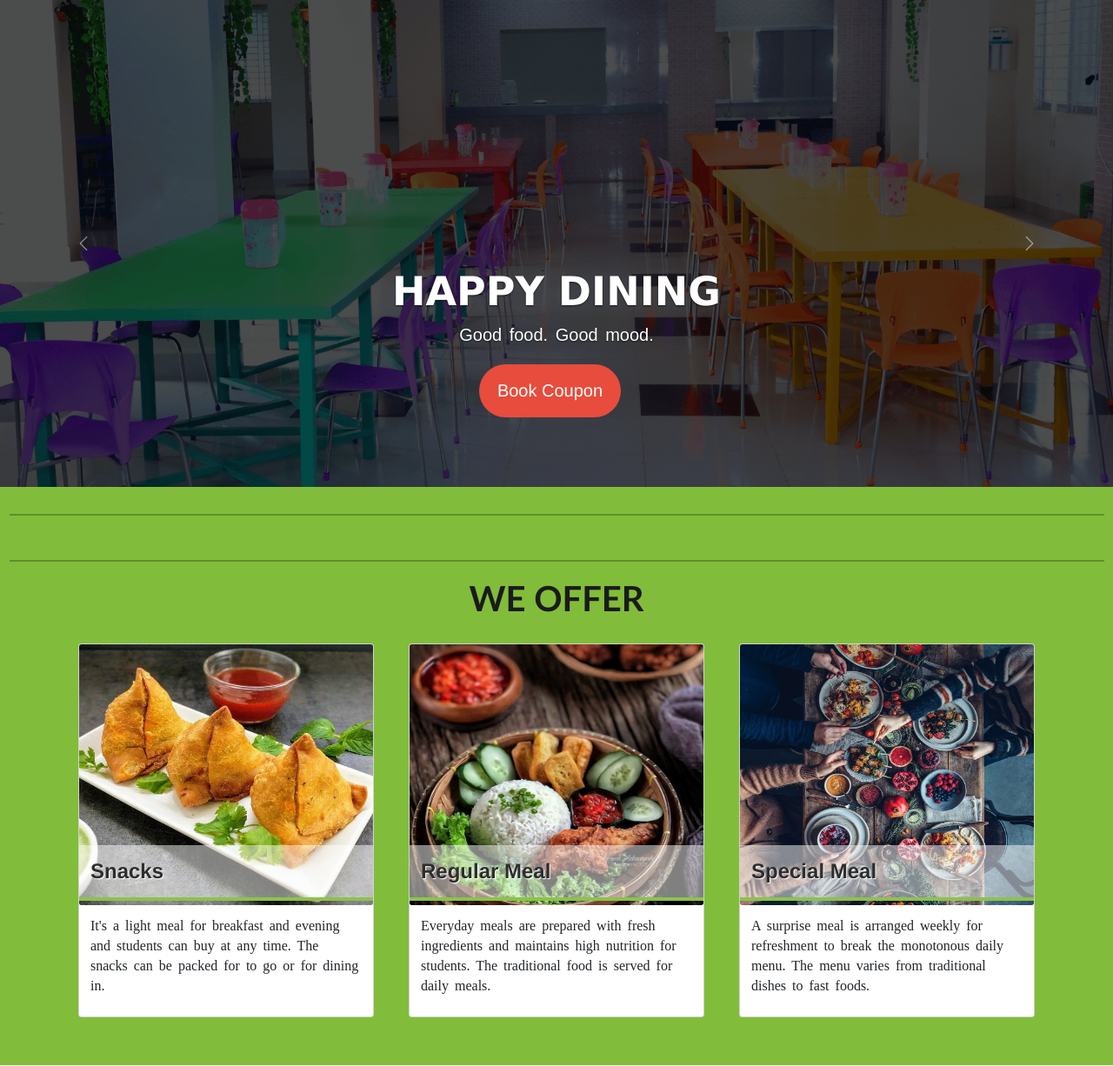
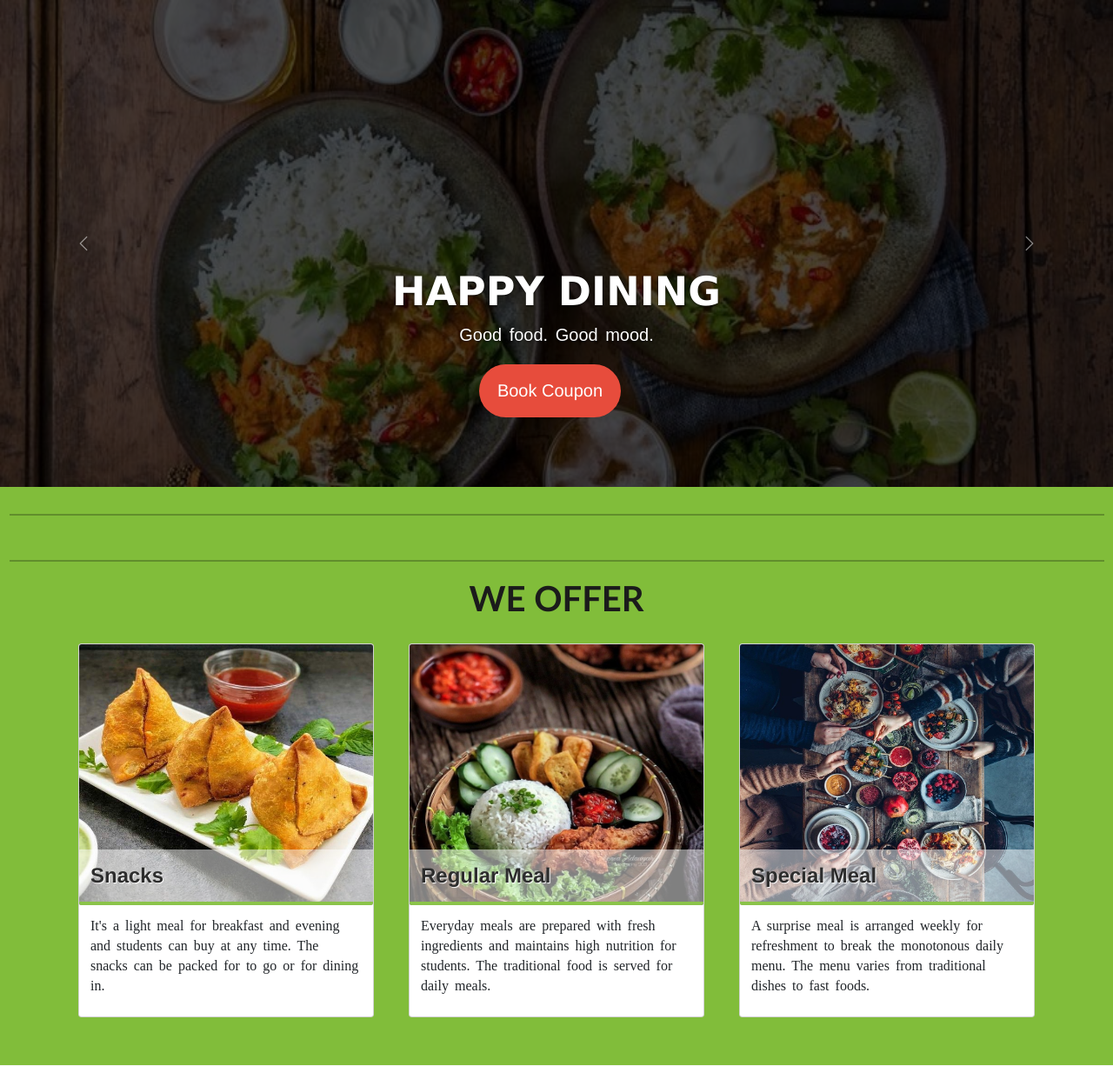
Before and after one commit to Asmaul-Shahana/hall-dining-project, a Django app: page /home/ in a window 1280 px wide. Shown: the part 62-1288 px from the top of the page at 87% size. Run offline with Django 4.2, Linux system fonts and the light colour scheme; some libraries are stand-ins or nearby versions.

Commit message:
final commit

```diff
--- a/Templates/home.html
+++ b/Templates/home.html
@@ -223,7 +223,7 @@
 <div id="carouselExampleInterval" class="carousel slide carousel-fade" data-bs-ride="carousel">
     <div class="carousel-inner">
         <div class="carousel-item active" data-bs-interval="10000">
-            <img style="width: 100%; height:70vh" src="{% static 'image/img11.png' %}" class="d-block w-100" alt="Loading....">
+            <img style="width: 100%; height:70vh" src="{% static 'image/img6.jpg' %}" class="d-block w-100" alt="Loading....">
             <div class="carousel-caption d-none d-md-block">
                 <h4 style="font-family: 'Verdana'; font-size: 46px; font-weight: 600;">HAPPY DINING</h4>
                 <p style="font-family: 'Arial'; font-size: 20px;">Good food. Good mood.</p>
@@ -233,7 +233,7 @@
             </div>
         </div>
         <div class="carousel-item" data-bs-interval="2000">
-            <img style="width: 100%; height:70vh" src="{% static 'image/img6.jpg' %}" class="d-block w-100" alt="Loading2....">
+            <img style="width: 100%; height:70vh" src="{% static 'image/img11.png' %}" class="d-block w-100" alt="Loading2....">
             <div class="carousel-caption">
                 <h5 style="font-family: 'Verdana'; font-size: 40px;">Book Your Coupon Now</h5>
                 <p style="font-family: 'Arial'; font-size: 20px;">What are you eating today?</p>
@@ -245,7 +245,7 @@
         <div class="carousel-item">
             <img style="width: 100%; height:70vh" src="{% static 'image/img12.jpg' %}" class="d-block w-100" alt="Loading3....">
             <div class="carousel-caption">
-                <h5 style="font-family: 'Verdana'; font-size: 40px;">Enjoy Healthy and Tasy Meals</h5>
+                <h5 style="font-family: 'Verdana'; font-size: 40px;">Enjoy Healthy and Tasty Meals</h5>
                 <p style="font-family: 'Arial'; font-size: 20px;">Creativity is always on our menu</p>
                 <div class="slider-btn">
                     <a href="book"><button class="btn btn-1">Book Coupon</button></a>
@@ -288,7 +288,8 @@
                     <div class="card medium">
                         <div class="card-img">
                             <img style="width: 100%;height: 300px;" src={% static 'image/snack.jpg' %} alt="snacks">
-                            <span class="card-title">Snacks</span>
+                            <span class="card-title" style="
+                            margin-bottom: 0px;" >Snacks</span>
                         </div>
                         <div class="card-content">
                             <p>It's a light meal for breakfast and evening and students can buy at any time. The snacks can be packed for to go or for dining in.</p>
@@ -299,7 +300,8 @@
                     <div class="card medium">
                         <div class="card-img">
                             <img style="width: 100%;height: 300px;" src={% static 'image/meal.jpg' %} alt="regular">
-                            <span class="card-title">Regular Meal</span>
+                            <span class="card-title" style="
+                            margin-bottom: 0px;">Regular Meal</span>
                         </div>
                         <div class="card-content">
                             <p>Everyday meals are prepared with fresh ingredients and maintains high nutrition for students. The traditional food is served for daily meals.</p>
@@ -310,7 +312,8 @@
                     <div class="card medium">
                         <div class="card-img">
                             <img style="width: 100%;height: 300px;" src={% static 'image/feastt.jpg' %} alt="feast">
-                            <span class="card-title">Special Meal</span>
+                            <span class="card-title" style="
+                            margin-bottom: 0px;">Special Meal</span>
                         </div>
                         <div class="card-content">
                             <p>A surprise meal is arranged weekly for refreshment to break the monotonous daily menu. The menu varies from traditional dishes to fast foods.</p>
```
Also changed, not shown: db.sqlite3.
